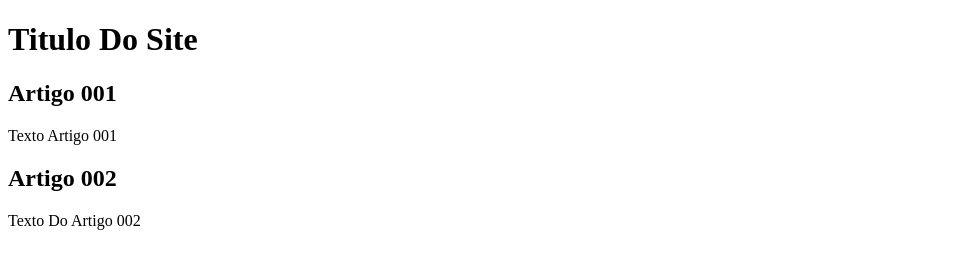
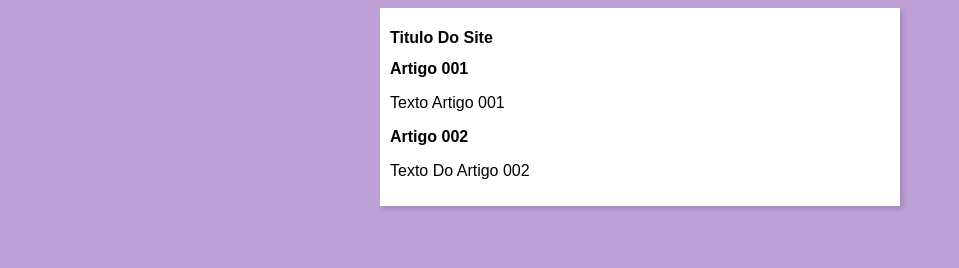
Before and after one commit to Nilo0808/projeto-site, a plain HTML site: page index.html in a window 1280 px wide. Shown: the whole page, without its empty margins (0-959 px from the left). Drawn offline with Linux system fonts and the light colour scheme.

Commit message:
Iniciei o design

```diff
--- /dev/null
+++ b/estilos/style.css
@@ -0,0 +1,15 @@
+* {
+    font-family: Arial, Helvetica, sans-serif;
+    font-size: 16px;
+}
+body {
+    background-color: rgb(188, 160, 214);
+}
+
+main {
+    background-color: white;
+    width: 500px;
+    margin: auto;
+    padding: 10px;
+    box-shadow: 3px 3px 5px rgba(0, 0, 0, 0.138);
+}
--- a/index.html
+++ b/index.html
@@ -5,6 +5,7 @@
     <meta http-equiv="X-UA-Compatible" content="IE=edge">
     <meta name="viewport" content="width=device-width, initial-scale=1.0">
     <title>Titulo do Site</title>
+    <link rel="stylesheet" href="estilos/style.css">
 </head>
 <body>
     <main>
```
